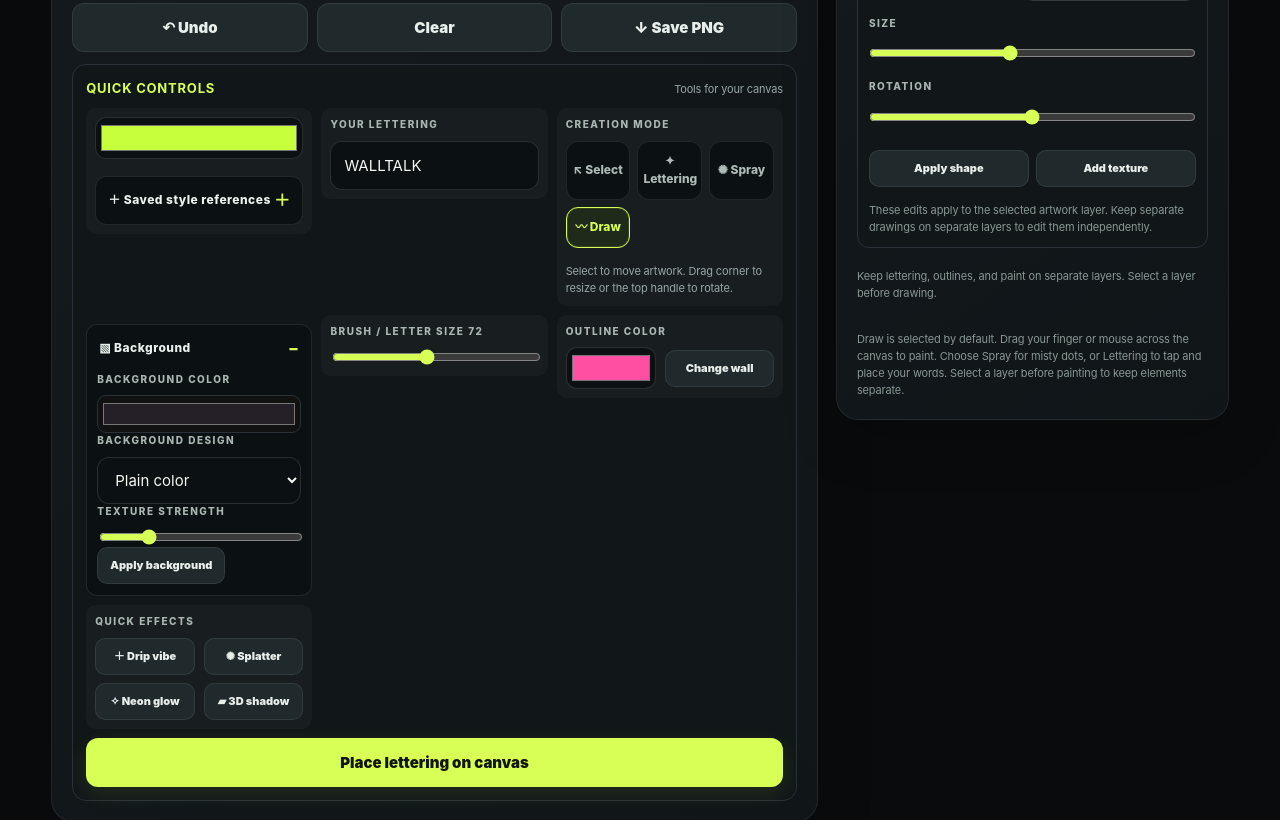
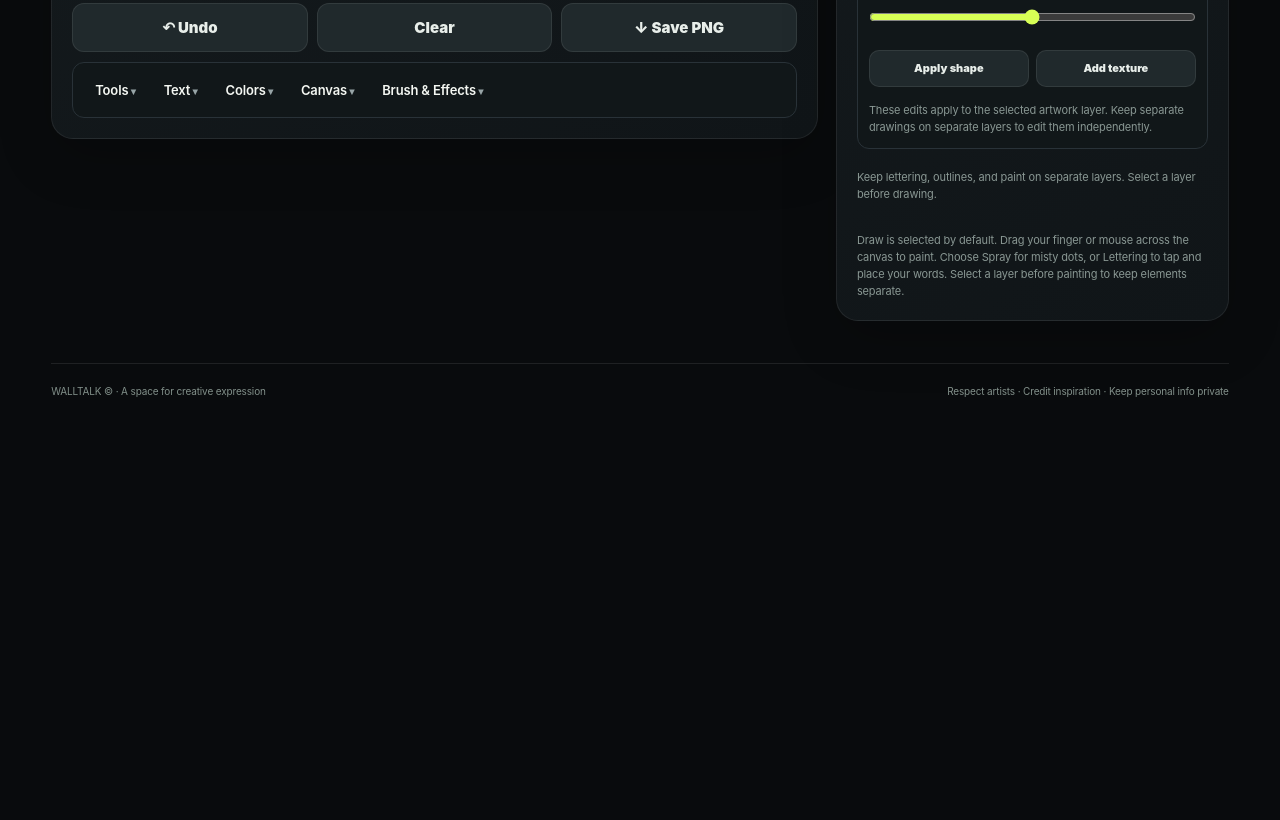
Before and after one commit to WalkTalk-nw/walltalk, a plain HTML site: page index.html in a window 1280 px wide. Shown: the part 1114-1934 px from the top of the page. After the commit the page ends 1583 px from the top, so only its background shows below. Drawn offline with Linux system fonts and the light colour scheme; a web font is replaced by a local one.

Commit message:
Turn canvas quick controls into Google Docs-style dropdown menus

```diff
--- a/index.html
+++ b/index.html
@@ -552,45 +552,55 @@ renderFeed();renderProfile();renderLayerList();
  const panel=document.getElementById('toolPanel');
  const canvasPanel=document.getElementById('canvasWrap')?.parentElement;
  if(!panel||!canvasPanel||document.getElementById('quickToolbar'))return;
- const toolbar=document.createElement('section');
+ const toolbar=document.createElement('nav');
  toolbar.id='quickToolbar';toolbar.className='quick-toolbar';
- toolbar.innerHTML='<div class="quick-toolbar-head"><strong>Quick controls</strong><span>Tools for your canvas</span></div><div class="quick-toolbar-grid"></div>';
- const grid=toolbar.querySelector('.quick-toolbar-grid');
- const move=(el)=>{if(el)grid.appendChild(el)};
- const words=document.getElementById('words')?.closest('.field');
- const modes=panel.querySelector('.tools')?.closest('.field');
+ toolbar.setAttribute('aria-label','Canvas controls menu');
+ toolbar.innerHTML='<div class="quick-menu-bar"></div>';
+ const bar=toolbar.querySelector('.quick-menu-bar');
+ const makeMenu=(label,id)=>{const d=document.createElement('details');d.className='quick-menu';d.id=id;const s=document.createElement('summary');s.textContent=label;s.setAttribute('aria-label',label+' menu');const body=document.createElement('div');body.className='quick-menu-panel';d.append(s,body);bar.append(d);return body};
+ const toolsMenu=makeMenu('Tools','quickMenuTools');
+ const textMenu=makeMenu('Text','quickMenuText');
+ const colorsMenu=makeMenu('Colors','quickMenuColors');
+ const canvasMenu=makeMenu('Canvas','quickMenuCanvas');
+ const brushMenu=makeMenu('Brush & Effects','quickMenuBrush');
+ const put=(id,target)=>{const el=document.getElementById(id);if(el){const field=el.closest('.field')||el;target.appendChild(field);return field}return null};
+ const modes=panel.querySelector('.tools')?.closest('.field')||panel.querySelector('.tools');
+ if(modes)toolsMenu.appendChild(modes);
+ put('words',textMenu);
+ const addText=document.getElementById('addText');if(addText){const w=document.createElement('div');w.className='quick-menu-action';w.appendChild(addText);textMenu.appendChild(w)}
+ const colorField=put('color',colorsMenu);
+ if(colorField){const label=colorField.querySelector('label');if(label)label.textContent='Text / paint color'}
  const bg=panel.querySelector('details.tool-details');
- const color=document.getElementById('color');
- const colorField=color?.closest('.field');
+ if(bg)canvasMenu.appendChild(bg);
+ const size=put('size',brushMenu);
+ const outline=put('outline',colorsMenu);
+ const effects=[...panel.querySelectorAll('.field')].find(x=>x.textContent.includes('Quick effects'));
+ if(effects)brushMenu.appendChild(effects);
  const font=document.getElementById('font');
- const fontRow=font?.parentElement;
- if(font&&fontRow){const fontField=document.createElement('div');fontField.className='field';fontField.innerHTML='<label for="font">Lettering font</label>';fontField.appendChild(font);panel.insertBefore(fontField,panel.querySelector('.field:has(#size)'));}
- if(color&&colorField){colorField.querySelector('label')?.remove();const row=colorField.querySelector('.row');if(row){row.insertBefore(color, row.firstChild);row.querySelector('#font')?.remove();}colorField.querySelector('details')?.remove();move(colorField);}
- move(words);move(modes);move(bg);
- const size=document.getElementById('size')?.closest('.field');move(size);
- const outline=document.getElementById('outline')?.closest('.field');move(outline);
- const effects=[...panel.querySelectorAll('.field')].find(x=>x.textContent.includes('Quick effects'));move(effects);
- const addText=document.getElementById('addText');if(addText){const wrap=document.createElement('div');wrap.className='quick-toolbar-action';wrap.append(addText);grid.append(wrap);}
+ if(font){const f=document.createElement('div');f.className='field';f.innerHTML='<label for="font">Lettering font</label>';f.appendChild(font);textMenu.appendChild(f)}
  canvasPanel.appendChild(toolbar);
- const fontSearch=panel.querySelector('details.tool-details');if(fontSearch)fontSearch.open=false;
- const bgSummary=bg?.querySelector('summary');if(bgSummary)bgSummary.textContent='▧ Background';
  const css=document.createElement('style');
  css.textContent=`
- .quick-toolbar{margin-top:12px;padding:13px;border:1px solid var(--line);border-radius:14px;background:#111719}
- .quick-toolbar-head{display:flex;align-items:baseline;justify-content:space-between;gap:10px;margin-bottom:10px}
- .quick-toolbar-head strong{font-size:13px;color:var(--lime);letter-spacing:.06em;text-transform:uppercase}
- .quick-toolbar-head span{font-size:11px;color:var(--muted)}
- .quick-toolbar-grid{display:grid;grid-template-columns:repeat(3,minmax(0,1fr));gap:9px;align-items:start}
- .quick-toolbar-grid>.field{min-width:0;margin:0;padding:9px;border-radius:10px;background:#ffffff08}
- .quick-toolbar-grid input,.quick-toolbar-grid select{max-width:100%;min-width:0}
- .quick-toolbar-grid input[type=range]{width:100%}
- .quick-toolbar-grid .row{flex-wrap:wrap}
- .quick-toolbar-action{grid-column:1/-1}
- .quick-toolbar-action button{width:100%}
- @media(max-width:760px){.quick-toolbar-grid{grid-template-columns:repeat(2,minmax(0,1fr))}}
- @media(max-width:420px){.quick-toolbar{padding:10px}.quick-toolbar-grid{grid-template-columns:minmax(0,1fr)}.quick-toolbar-head{align-items:flex-start;flex-direction:column}}
+ .quick-toolbar{margin-top:10px;padding:8px 10px;border:1px solid var(--line);border-radius:12px;background:#111719;position:relative;z-index:20}
+ .quick-menu-bar{display:flex;align-items:center;gap:4px;flex-wrap:wrap}
+ .quick-menu{position:relative}
+ .quick-menu>summary{list-style:none;cursor:pointer;user-select:none;padding:9px 12px;border-radius:8px;color:var(--text);font-size:13px;font-weight:600;white-space:nowrap}
+ .quick-menu>summary::-webkit-details-marker{display:none}
+ .quick-menu>summary:after{content:' ▾';font-size:10px;color:var(--muted)}
+ .quick-menu[open]>summary,.quick-menu>summary:hover{background:#ffffff12;color:var(--lime)}
+ .quick-menu-panel{position:absolute;left:0;top:calc(100% + 6px);min-width:230px;max-width:min(330px,calc(100vw - 30px));max-height:min(65vh,480px);overflow:auto;padding:12px;background:#171f21;border:1px solid var(--line);border-radius:11px;box-shadow:0 12px 32px #0009;display:grid;gap:10px;z-index:100}
+ .quick-menu-panel>.field{min-width:0;margin:0;padding:8px;border-radius:8px;background:#ffffff08}
+ .quick-menu-panel input,.quick-menu-panel select,.quick-menu-panel textarea{max-width:100%;min-width:0}
+ .quick-menu-panel input[type=range]{width:100%}
+ .quick-menu-panel .row{flex-wrap:wrap}
+ .quick-menu-panel details{position:relative}
+ .quick-menu-action button{width:100%}
+ .quick-menu:focus-within>summary{outline:2px solid var(--lime);outline-offset:2px}
+ @media(max-width:600px){.quick-menu-bar{gap:2px}.quick-menu>summary{padding:9px 8px;font-size:12px}.quick-menu-panel{position:fixed;left:12px;right:12px;top:auto;min-width:0;max-width:none;max-height:55vh}}
  `;
  document.head.appendChild(css);
+ document.addEventListener('click',e=>{if(!e.target.closest('.quick-menu'))toolbar.querySelectorAll('.quick-menu[open]').forEach(d=>d.open=false)});
+ toolbar.querySelectorAll('.quick-menu').forEach(menu=>menu.addEventListener('toggle',()=>{if(menu.open)toolbar.querySelectorAll('.quick-menu').forEach(other=>{if(other!==menu)other.open=false})}));
 })();
 </script>
 </body>
```
